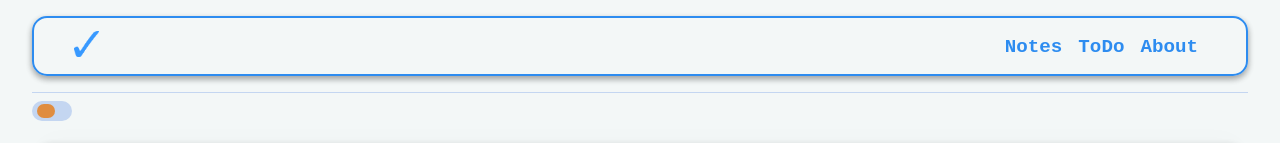
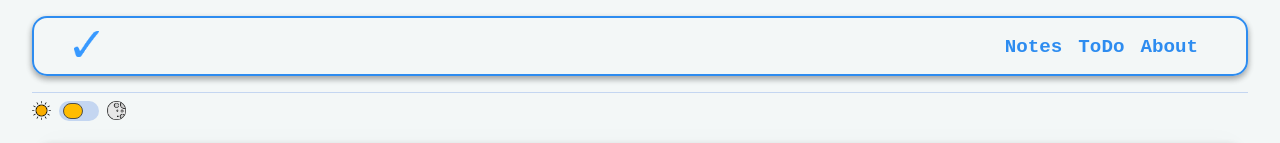
Before and after one commit to chelsiatong/Check-It, a React (Create React App) app: page / in a window 1280 px wide. Shown: the top 143 px of the page. Built offline with nearby package versions, Linux system fonts and the light colour scheme.

Commit message:
styled toggle darkmode

```diff
--- a/public/index.html
+++ b/public/index.html
@@ -22,7 +22,7 @@
       work correctly both with client-side routing and a non-root public URL.
       Learn how to configure a non-root public URL by running `npm run build`.
     -->
-  <title>Check-It</title>
+  <title>CHECK-IT &#x2713;</title>
 </head>
 
 <body>
--- a/src/components/header/header.js
+++ b/src/components/header/header.js
@@ -2,6 +2,8 @@ import { Link, NavLink } from 'react-router-dom';
 import React from 'react';
 import './header.scss';
 import NavLogo from '../../assets/logo/nav-logo.png';
+import Day from '../../assets/logo/sun.png';
+import Night from '../../assets/logo/moon.png';
 
 
 function Header({ handleDarkMode }) {
@@ -20,15 +22,13 @@ function Header({ handleDarkMode }) {
                         className="header__logo--link" activeClassName="header__logo--active" >About</NavLink>
                 </div>
             </header>
-            {/* <div className="header__toggle" >
-                <button className="header__toggle--dark" onClick={() => handleDarkMode((previousDarkMode) => !previousDarkMode)} >dark-mode</button>
-            </div> */}
-            <div className="header__toggle" >
+            <div className="header__toggle">
+                <img className="header__toggle--logo" src={Day} alt="sun-logo" />
                 <label className="header__toggle--switch"  >
-                    {/* <span className="header__toggle--onoff" >Day</span> */}
                     <input className="header__toggle--input" type="checkbox" onClick={() => handleDarkMode((previousDarkMode) => !previousDarkMode)} />
                     <span className="header__toggle--slide header__toggle--round"></span>
                 </label>
+                <img className="header__toggle--logo" src={Night} alt="moon-logo" />
             </div>
         </section>
 
--- a/src/components/header/header.scss
+++ b/src/components/header/header.scss
@@ -83,17 +83,13 @@ a {
     &__toggle {
         border-top: 1px solid variables.$Light-Grey;
         margin: 0 2rem;
+        display: flex;
 
-        // &--dark {
-        //     color: variables.$Light-Grey;
-        //     font-family:Verdana, Geneva, Tahoma, sans-serif;
-        //     background-color: transparent;
-
-        //     &:hover {
-        //         color: variables.$Orange-Accent;
-        //     }
-        // }
-
+        &--logo {
+            width: 1.2rem;
+            height: 1.2rem;
+            margin-top: 0.5rem;
+        }
 
         &--input {
             position: absolute;
@@ -101,10 +97,6 @@ a {
             width: 0;
             height: 0;
         }
-
-        // &--onoff {
-        //     color: purple;
-        // }
 
         &--input:checked + &--slide {
             background-color: variables.$Dark-Grey;
@@ -127,21 +119,19 @@ a {
                 content: "";
                 height: 14px;
                 width: 18px;
-                background-color: variables.$Orange-Accent;
-                top: 3px;
-                left: 5px;
+                background-color: variables.$Toggle-Yellow;
+                border: 1px solid variables.$Dark-Mode;
+                top: 2px;
+                left: 3.4px;
                 transition: 0.3s;
                 position: absolute;
                 border-radius: 20px;
             }
-
         }
 
         &--round, &--slide {
             border-radius: 20px;
-            margin-top: 0.5rem;
+            margin: 0.5rem 0.5rem 0;
         }
-
-
     }
 }
--- a/src/styles/partials/_variables.scss
+++ b/src/styles/partials/_variables.scss
@@ -11,3 +11,4 @@ $Side-Note-Grey: #f2f2f2;
 $Dark-Grey: #898A8A;
 $Dark-Mode: #4C4E4E;
 $Day-Mode: #F3F7F7;
+$Toggle-Yellow: #FFBC00;
```
Also changed, not shown: src/assets/logo/moon.png (added), src/assets/logo/sun.png (added).
